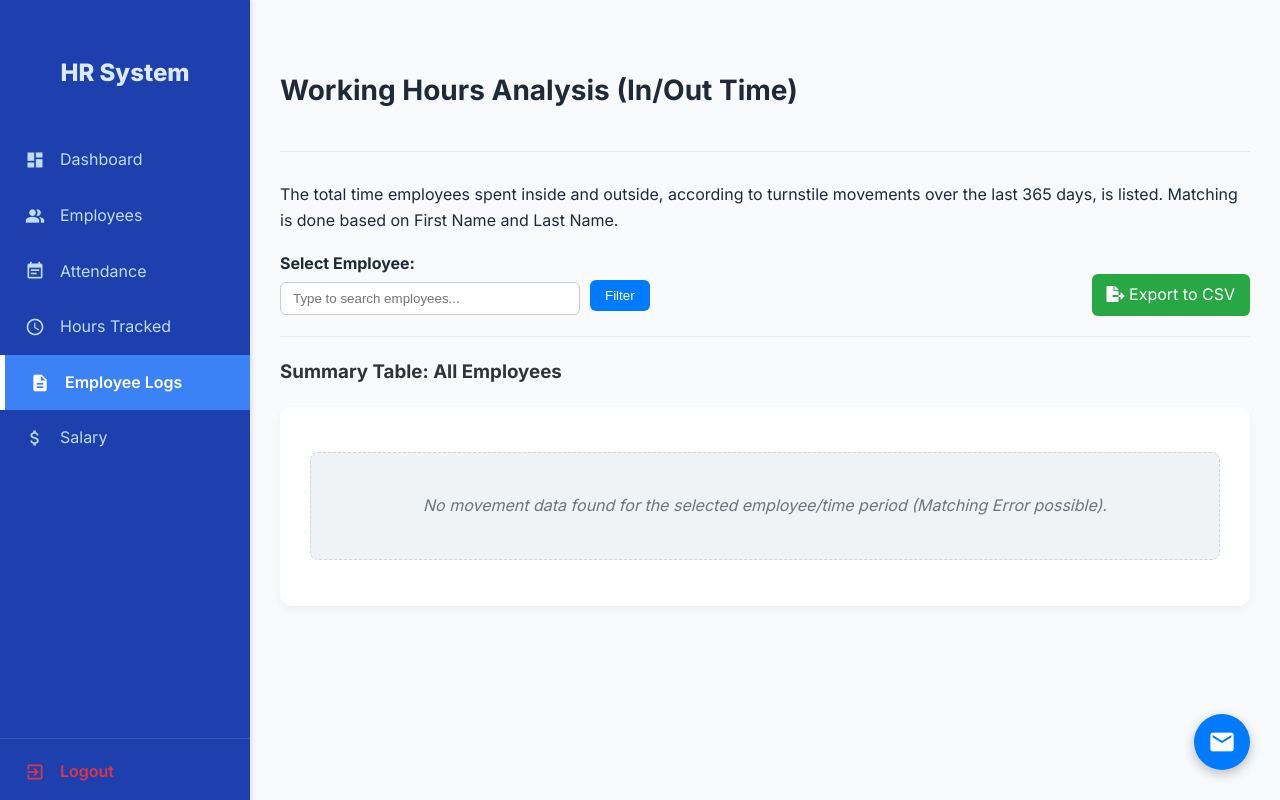
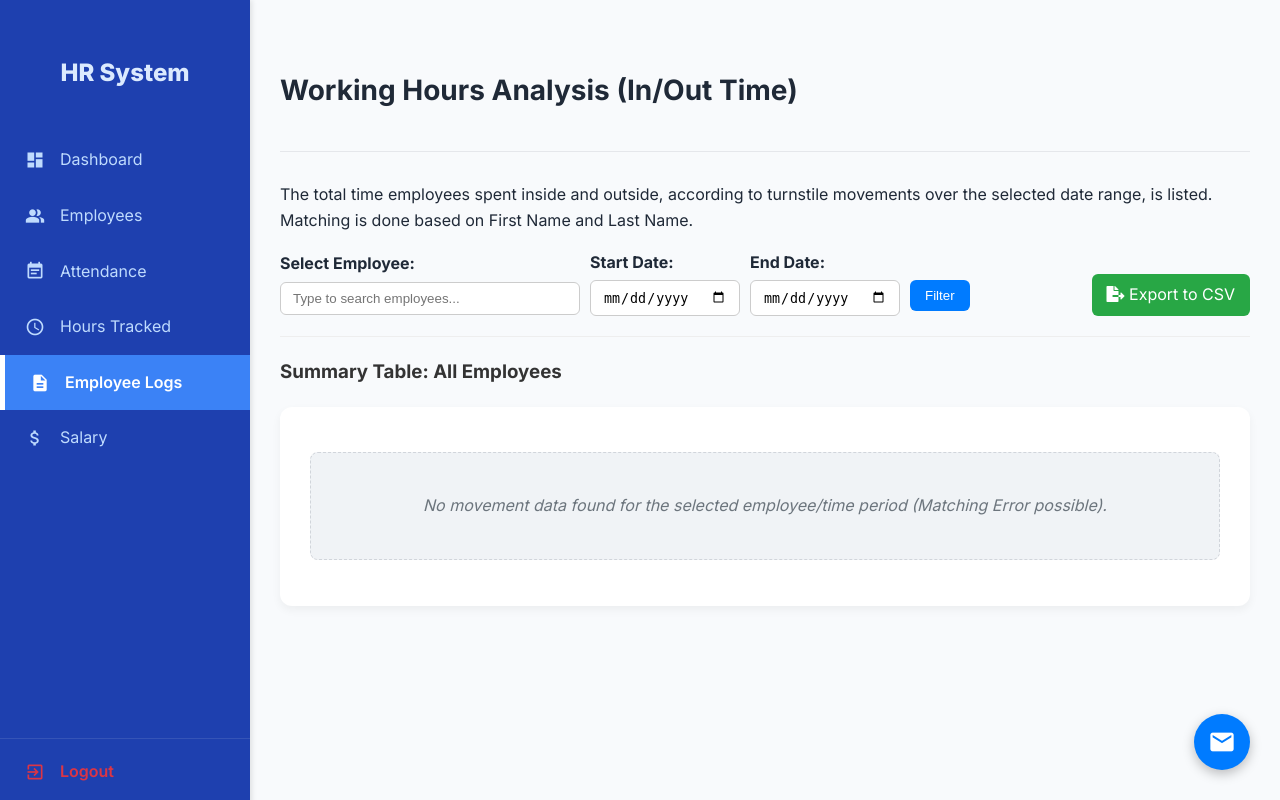
Before and after one commit to Miri4242/wcu_hr_system, a Flask app: page /employee_logs in a window 1280 px wide. Run offline with Flask 3, Linux system fonts and the light colour scheme; the visitor is signed in with stand-in values (Sample User, id 1); data that the repository does not hold is empty; some libraries are stand-ins or nearby versions.

Commit message:
Initial Commit:hr her seyin geri donusu

```diff
--- a/app.py
+++ b/app.py
@@ -430,12 +430,13 @@ def calculate_times_from_transactions(transactions):
         if total_outside_seconds < 0:
             total_outside_seconds = 0
 
+    # DÜZELTME: None değerleri 0 yap
     return {
         'first_in': first_in_time,
         'last_out': last_out_time,
-        'total_inside_seconds': total_inside_seconds if not is_invalid_day else None,
-        'total_outside_seconds': total_outside_seconds if not is_invalid_day else None,
-        'total_span_seconds': total_span_seconds if not is_invalid_day else None,
+        'total_inside_seconds': total_inside_seconds if not is_invalid_day else 0,
+        'total_outside_seconds': total_outside_seconds if not is_invalid_day else 0,
+        'total_span_seconds': total_span_seconds if not is_invalid_day else 0,
         'is_currently_inside': is_currently_inside,
         'current_time_used': current_time if is_currently_inside else None,
         'is_invalid_day': is_invalid_day,
@@ -476,31 +477,41 @@ def get_employee_list_for_dropdown():
         if conn: conn.close()
 
 
-def get_employee_logs(person_key=None, days=365):
+def get_employee_logs(person_key=None, start_date=None, end_date=None):
     """
-    Calculates the daily summary of time spent inside/outside for the last X days
+    Calculates the daily summary of time spent inside/outside for the given date range
     (all employees if person_key is None).
     """
     conn = get_db_connection()
     if conn is None: return []
 
     cur = conn.cursor()
-    start_date = datetime.now() - timedelta(days=days)
+
+    # Date range handling
+    if not start_date:
+        start_date = datetime.now() - timedelta(days=365)
+    else:
+        start_date = datetime.combine(start_date, datetime.min.time())
+
+    if not end_date:
+        end_date = datetime.now()
+    else:
+        end_date = datetime.combine(end_date, datetime.max.time())
 
     daily_transactions = defaultdict(list)
     final_logs = []
 
     try:
-        # 1. Fetch transaction logs (Filtered by date)
+        # 1. Fetch transaction logs (Filtered by date range)
         cur.execute("""
                     SELECT t.name, t.last_name, t.create_time, t.reader_name
                     FROM public.acc_transaction t
                              INNER JOIN public.pers_person p ON t.name = p.name AND t.last_name = p.last_name
                              LEFT JOIN public.pers_position pp ON p.position_id = pp.id
-                    WHERE t.create_time >= %s
-                      AND (pp.name IS NULL OR (pp.name NOT ILIKE 'student' AND pp.name NOT ILIKE 'visitor')) -- Student ve Visitor Filtresi
+                    WHERE t.create_time BETWEEN %s AND %s
+                      AND (pp.name IS NULL OR (pp.name NOT ILIKE 'student' AND pp.name NOT ILIKE 'visitor'))
                     ORDER BY t.create_time;
-                    """, (start_date,))
+                    """, (start_date, end_date))
         raw_transactions = cur.fetchall()
 
         # 2. Process transactions and Grouping (Person Name + Date)
@@ -938,7 +949,7 @@ def get_employee_logs_monthly(selected_month, selected_year, search_term="", pag
                         SELECT p.id, p.name, p.last_name, pp.name AS position_name
                         FROM public.pers_person p
                                  LEFT JOIN public.pers_position pp ON p.position_id = pp.id
-                        WHERE (pp.name IS NULL OR (pp.name NOT ILIKE 'STUDENT' AND pp.name NOT ILIKE 'VISITOR')) -- Student ve Visitor Filtresi
+                        WHERE (pp.name IS NULL OR (pp.name NOT ILIKE 'STUDENT' AND pp.name NOT ILIKE 'VISITOR'))
                           AND (LOWER(p.name) LIKE %s OR LOWER(p.last_name) LIKE %s OR
                                LOWER(p.name || ' ' || p.last_name) LIKE %s)
                         ORDER BY p.last_name, p.name
@@ -949,7 +960,7 @@ def get_employee_logs_monthly(selected_month, selected_year, search_term="", pag
                         FROM public.pers_person p
                                  LEFT JOIN public.pers_position pp ON p.position_id = pp.id
                         WHERE pp.name IS NULL
-                           OR (pp.name NOT ILIKE 'STUDENT' AND pp.name NOT ILIKE 'VISITOR') -- Student ve Visitor Filtresi
+                           OR (pp.name NOT ILIKE 'STUDENT' AND pp.name NOT ILIKE 'VISITOR')
                         ORDER BY p.last_name, p.name
                         """)
 
@@ -969,7 +980,7 @@ def get_employee_logs_monthly(selected_month, selected_year, search_term="", pag
                              LEFT JOIN public.pers_position pp ON p.position_id = pp.id
                     WHERE t.create_time >= %s
                       AND t.create_time <= %s
-                      AND (pp.name IS NULL OR (pp.name NOT ILIKE 'student' AND pp.name NOT ILIKE 'visitor')) -- Student ve Visitor Filtresi
+                      AND (pp.name IS NULL OR (pp.name NOT ILIKE 'student' AND pp.name NOT ILIKE 'visitor'))
                     ORDER BY t.create_time;
                     """, (datetime.combine(start_date, datetime.min.time()),
                           datetime.combine(end_date, datetime.max.time())))
@@ -985,18 +996,14 @@ def get_employee_logs_monthly(selected_month, selected_year, search_term="", pag
             # YENİ IN/OUT TESPİT ALGORİTMASI - Building A-1 pattern'ine göre
             direction_type = None
             if reader_name:
-                # Reader name'i lowercase'e çevir
                 reader_lower = reader_name.lower()
 
-                # Building pattern'ini kontrol et
                 if 'building' in reader_lower:
-                    # Reader numarasını çıkar (1, 2, 3, 4 gibi)
                     import re
                     numbers = re.findall(r'\d+', reader_name)
                     if numbers:
                         reader_number = int(numbers[0])
 
-                        # 1 ve 2 numaralı reader'lar IN, 3 ve 4 numaralı reader'lar OUT
                         if reader_number in [1, 2]:
                             direction_type = 'in'
                         elif reader_number in [3, 4]:
@@ -1013,13 +1020,17 @@ def get_employee_logs_monthly(selected_month, selected_year, search_term="", pag
             if not any(emp['key'] == person_key for emp in employee_list):
                 continue
 
+            # BU SATIR EKLENDİ: day_number değişkenini tanımla
+            day_number = log_date.day
+
             # Use the core calculation function
             times = calculate_times_from_transactions(transactions)
             total_inside_seconds = times['total_inside_seconds']
 
-            # Assign Status Code (T: Full Day, E: Short Hours, D: Absent, N: No Log)
-            day_number = log_date.day
-            if total_inside_seconds >= EIGHT_HOURS_SECONDS:
+            # DÜZELTME: None değer kontrolü
+            if total_inside_seconds is None:
+                status_code = 'N'  # No Data/Invalid
+            elif total_inside_seconds >= EIGHT_HOURS_SECONDS:
                 status_code = 'T'  # Full Day (GREEN)
             elif total_inside_seconds > 0:
                 status_code = 'E'  # Short Hours/Partial Day (YELLOW)
@@ -1352,13 +1363,28 @@ def api_get_daily_note():
         print(f"🚨 API Get Note Error: {e}")
         return jsonify({'note': ''})
 
+
 @app.route('/employee_logs/export', methods=['GET'])
 def export_employee_logs():
     if (redirect_response := require_login()): return redirect_response
 
     person_key = request.args.get('person_key', None)
-
-    logs_data = get_employee_logs(person_key=person_key, days=365)
+    start_date_str = request.args.get('start_date')
+    end_date_str = request.args.get('end_date')
+
+    # Date parsing for export
+    start_date = None
+    end_date = None
+
+    try:
+        if start_date_str:
+            start_date = datetime.strptime(start_date_str, '%Y-%m-%d').date()
+        if end_date_str:
+            end_date = datetime.strptime(end_date_str, '%Y-%m-%d').date()
+    except ValueError:
+        pass
+
+    logs_data = get_employee_logs(person_key=person_key, start_date=start_date, end_date=end_date)
 
     if not logs_data:
         return make_response("No data found for export.", 404)
@@ -1394,10 +1420,17 @@ def export_employee_logs():
 
     output = si.getvalue()
 
+    # Update filename to include date range
     if person_key:
-        filename = f"log_export_{person_key}.csv"
+        if start_date and end_date:
+            filename = f"log_export_{person_key}_{start_date_str}_to_{end_date_str}.csv"
+        else:
+            filename = f"log_export_{person_key}.csv"
     else:
-        filename = "log_export_all_employees.csv"
+        if start_date and end_date:
+            filename = f"log_export_all_employees_{start_date_str}_to_{end_date_str}.csv"
+        else:
+            filename = "log_export_all_employees.csv"
 
     response = make_response(output)
     response.headers["Content-Disposition"] = f"attachment; filename={filename}"
@@ -1405,6 +1438,7 @@ def export_employee_logs():
 
     return response
 
+
 @app.route('/employee_logs', methods=['GET', 'POST'])
 def employee_logs():
     if (redirect_response := require_login()): return redirect_response
@@ -1412,11 +1446,29 @@ def employee_logs():
     employee_list = get_employee_list_for_dropdown()
     selected_person_key = None
     selected_employee_name = "All Employees"
+    start_date_str = None
+    end_date_str = None
 
     if request.method == 'POST':
         selected_person_key = request.form.get('person_key')
+        start_date_str = request.form.get('start_date')
+        end_date_str = request.form.get('end_date')
     else:
         selected_person_key = request.args.get('person_key') or ''
+        start_date_str = request.args.get('start_date')
+        end_date_str = request.args.get('end_date')
+
+    # Date parsing
+    start_date = None
+    end_date = None
+
+    try:
+        if start_date_str:
+            start_date = datetime.strptime(start_date_str, '%Y-%m-%d').date()
+        if end_date_str:
+            end_date = datetime.strptime(end_date_str, '%Y-%m-%d').date()
+    except ValueError:
+        pass
 
     # Get selected employee name
     if selected_person_key:
@@ -1426,14 +1478,16 @@ def employee_logs():
     else:
         selected_employee_name = "All Employees"
 
-    logs_data = get_employee_logs(person_key=selected_person_key, days=365)
+    logs_data = get_employee_logs(person_key=selected_person_key, start_date=start_date, end_date=end_date)
 
     return render_template(
         'employee_logs.html',
         logs=logs_data,
         employees=employee_list,
         selected_person_key=selected_person_key,
-        selected_employee_name=selected_employee_name
+        selected_employee_name=selected_employee_name,
+        start_date=start_date_str,
+        end_date=end_date_str
     )
 
 @app.route('/attendance', methods=['GET', 'POST'])
--- a/templates/employee_logs.html
+++ b/templates/employee_logs.html
@@ -5,12 +5,11 @@
 {% block page_title %}Working Hours Analysis (In/Out Time){% endblock %}
 
 {% block content %}
-    <p>The total time employees spent inside and outside, according to turnstile movements over the last 365 days, is listed. Matching is done based on First Name and Last Name.</p>
+    <p>The total time employees spent inside and outside, according to turnstile movements over the selected date range, is listed. Matching is done based on First Name and Last Name.</p>
 
     <div class="filter-controls" style="margin-bottom: 20px;">
         <form id="filter-form" method="GET" action="{{ url_for('employee_logs') }}" style="display: flex; gap: 10px; align-items: center; width: 100%; flex-wrap: wrap;">
 
-            <!-- Searchable Dropdown -->
             <div class="searchable-dropdown" style="position: relative; min-width: 300px;">
                 <label for="employee_search" style="font-weight: bold; display: block; margin-bottom: 5px;">Select Employee:</label>
                 <div style="position: relative;">
@@ -19,15 +18,31 @@
                            name="employee_search"
                            placeholder="Type to search employees..."
                            autocomplete="off"
-                           value="{{ selected_employee_name if selected_person_key else '' }}"
+                           value="{{ selected_employee_name if selected_person_key else (request.args.get('employee_search') or '') }}"
                            style="padding: 8px 12px; border-radius: 6px; border: 1px solid #ccc; width: 100%; box-sizing: border-box;">
 
-                    <!-- Hidden field for the actual person_key -->
                     <input type="hidden" id="person_key" name="person_key" value="{{ selected_person_key or '' }}">
 
-                    <!-- Dropdown results -->
                     <div id="search_results" class="search-results" style="display: none; position: absolute; top: 100%; left: 0; right: 0; background: white; border: 1px solid #ccc; border-top: none; border-radius: 0 0 6px 6px; max-height: 200px; overflow-y: auto; z-index: 1000; box-shadow: 0 4px 8px rgba(0,0,0,0.1);"></div>
                 </div>
+            </div>
+
+            <div style="min-width: 150px;">
+                <label for="start_date" style="font-weight: bold; display: block; margin-bottom: 5px;">Start Date:</label>
+                <input type="date"
+                       id="start_date"
+                       name="start_date"
+                       value="{{ start_date or '' }}"
+                       style="padding: 8px 12px; border-radius: 6px; border: 1px solid #ccc; width: 100%; box-sizing: border-box;">
+            </div>
+
+            <div style="min-width: 150px;">
+                <label for="end_date" style="font-weight: bold; display: block; margin-bottom: 5px;">End Date:</label>
+                <input type="date"
+                       id="end_date"
+                       name="end_date"
+                       value="{{ end_date or '' }}"
+                       style="padding: 8px 12px; border-radius: 6px; border: 1px solid #ccc; width: 100%; box-sizing: border-box;">
             </div>
 
             <button type="submit" class="btn" style="background-color: #007bff; color: white; padding: 8px 15px; border: none; border-radius: 6px; cursor: pointer; transition: background-color 0.2s; margin-top: 25px;">
@@ -46,8 +61,17 @@
 
     <hr style="border: 0; border-top: 1px solid #eee; margin: 20px 0;">
 
+    {% if start_date and end_date %}
+    <div style="background-color: #e9f7ef; padding: 10px 15px; border-radius: 6px; margin-bottom: 20px; border-left: 4px solid #28a745;">
+        <strong>Date Range:</strong> {{ start_date }} to {{ end_date }}
+    </div>
+    {% endif %}
+
     <h3 style="margin-top: 20px; color: #333;">
         Summary Table: {{ selected_employee_name }}
+        {% if start_date and end_date %}
+        <small style="font-size: 14px; color: #6c757d;">({{ start_date }} to {{ end_date }})</small>
+        {% endif %}
     </h3>
 
     <div class="logs-container">
@@ -67,9 +91,15 @@
             </thead>
             <tbody>
                 {% for log in logs %}
-                <tr>
+                <tr class="clickable-row">
                     <td>{{ log.date }}</td>
-                    <td>{{ log.name }} {{ log.last_name }}</td>
+                    <td class="employee-name-cell"
+                        data-employee-name="{{ log.name }} {{ log.last_name }}"
+                        style="cursor: pointer; color: #007bff; font-weight: 500; transition: color 0.2s;"
+                        onmouseover="this.style.color='#0056b3'"
+                        onmouseout="this.style.color='#007bff'">
+                        {{ log.name }} {{ log.last_name }}
+                    </td>
                     <td>{{ log.first_in }}</td>
                     <td>
                         {% if log.is_invalid_day %}
@@ -138,8 +168,6 @@
         .export-btn:hover {
             background-color: #1e7e34 !important;
         }
-
-        /* Search dropdown styles */
         .search-results {
             background: white;
         }
@@ -158,38 +186,30 @@
             background-color: #007bff;
             color: white;
         }
-
         .no-data {
             text-align: center;
             color: #6c757d;
             font-style: italic;
             padding: 40px;
         }
+        .clickable-row {
+            cursor: pointer;
+            transition: background-color 0.2s;
+        }
+        .clickable-row:hover {
+            background-color: #f0f8ff !important;
+        }
+        .employee-name-cell:hover {
+            text-decoration: underline;
+        }
     </style>
 
     <script>
-        document.addEventListener('DOMContentLoaded', function() {
-            const searchInput = document.getElementById('employee_search');
-            const personKeyInput = document.getElementById('person_key');
-            const searchResults = document.getElementById('search_results');
-            const exportLink = document.getElementById('export-link');
-            let currentResults = [];
-            let selectedIndex = -1;
-
-            // Function to update export link
-            function updateExportLink() {
-                const selectedKey = personKeyInput.value;
-                let exportUrl = "{{ url_for('export_employee_logs') }}";
-
-                if (selectedKey) {
-                    exportUrl += `?person_key=${selectedKey}`;
+        function goToEmployees(employeeName) {
+            window.location.href = "{{ url_for('employees') }}?employee_search=" + encodeURIComponent(employeeName);
         }
 
-                exportLink.href = exportUrl;
-            }
-
-            // Function to search employees
-            function searchEmployees(query) {
+        function performSearch(query) {
             if (query.length < 2) {
                 searchResults.style.display = 'none';
                 return;
@@ -218,7 +238,6 @@
                 });
         }
 
-            // Function to select employee
         function selectEmployee(key, name) {
             personKeyInput.value = key;
             searchInput.value = name;
@@ -226,9 +245,75 @@
             updateExportLink();
         }
 
-            // Event listeners
+        function updateExportLink() {
+            const selectedKey = personKeyInput.value;
+            const startDate = startDateInput.value;
+            const endDate = endDateInput.value;
+
+            let exportUrl = "{{ url_for('export_employee_logs') }}";
+            let params = [];
+
+            if (selectedKey) {
+                params.push(`person_key=${selectedKey}`);
+            }
+            if (startDate) {
+                params.push(`start_date=${startDate}`);
+            }
+            if (endDate) {
+                params.push(`end_date=${endDate}`);
+            }
+
+            if (params.length > 0) {
+                exportUrl += '?' + params.join('&');
+            }
+
+            exportLink.href = exportUrl;
+        }
+
+        function updateSelectedItem() {
+            const items = searchResults.querySelectorAll('.search-result-item');
+            items.forEach((item, index) => {
+                item.classList.toggle('active', index === selectedIndex);
+            });
+
+            if (selectedIndex >= 0 && currentResults[selectedIndex]) {
+                searchInput.value = currentResults[selectedIndex].name;
+            }
+        }
+
+        document.addEventListener('DOMContentLoaded', function() {
+            const searchInput = document.getElementById('employee_search');
+            const personKeyInput = document.getElementById('person_key');
+            const searchResults = document.getElementById('search_results');
+            const exportLink = document.getElementById('export-link');
+            const startDateInput = document.getElementById('start_date');
+            const endDateInput = document.getElementById('end_date');
+
+            let currentResults = [];
+            let selectedIndex = -1;
+
+            document.querySelectorAll('.employee-name-cell').forEach(cell => {
+                cell.addEventListener('click', function(e) {
+                    e.stopPropagation();
+                    const employeeName = this.getAttribute('data-employee-name');
+                    goToEmployees(employeeName);
+                });
+            });
+
+            document.querySelectorAll('.clickable-row').forEach(row => {
+                row.addEventListener('click', function(e) {
+                    if (!e.target.classList.contains('employee-name-cell') && !e.target.closest('.employee-name-cell')) {
+                        const employeeNameCell = this.querySelector('.employee-name-cell');
+                        if (employeeNameCell) {
+                            const employeeName = employeeNameCell.getAttribute('data-employee-name');
+                            goToEmployees(employeeName);
+                        }
+                    }
+                });
+            });
+
             searchInput.addEventListener('input', function(e) {
-                searchEmployees(e.target.value);
+                performSearch(e.target.value);
             });
 
             searchInput.addEventListener('focus', function() {
@@ -254,14 +339,15 @@
                 }
             });
 
-            // Click outside to close dropdown
+            startDateInput.addEventListener('change', updateExportLink);
+            endDateInput.addEventListener('change', updateExportLink);
+
             document.addEventListener('click', function(e) {
                 if (!searchInput.contains(e.target) && !searchResults.contains(e.target)) {
                     searchResults.style.display = 'none';
                 }
             });
 
-            // Click on search result
             searchResults.addEventListener('click', function(e) {
                 if (e.target.classList.contains('search-result-item')) {
                     const key = e.target.getAttribute('data-key');
@@ -270,18 +356,19 @@
                 }
             });
 
-            function updateSelectedItem() {
-                const items = searchResults.querySelectorAll('.search-result-item');
-                items.forEach((item, index) => {
-                    item.classList.toggle('active', index === selectedIndex);
-                });
+            const urlParams = new URLSearchParams(window.location.search);
+            const employeeSearch = urlParams.get('employee_search');
+            if (employeeSearch && employeeSearch.trim() !== '') {
+                searchInput.value = employeeSearch;
+                performSearch(employeeSearch);
 
-                if (selectedIndex >= 0 && currentResults[selectedIndex]) {
-                    searchInput.value = currentResults[selectedIndex].name;
+                setTimeout(() => {
+                    if (currentResults.length > 0) {
+                        selectEmployee(currentResults[0].key, currentResults[0].name);
                     }
+                }, 100);
             }
 
-            // Initialize export link
             updateExportLink();
         });
     </script>
```
Also changed, not shown: templates/employees.html (+58 -16 lines). Lines whose indentation alone changed are shown as unchanged.
